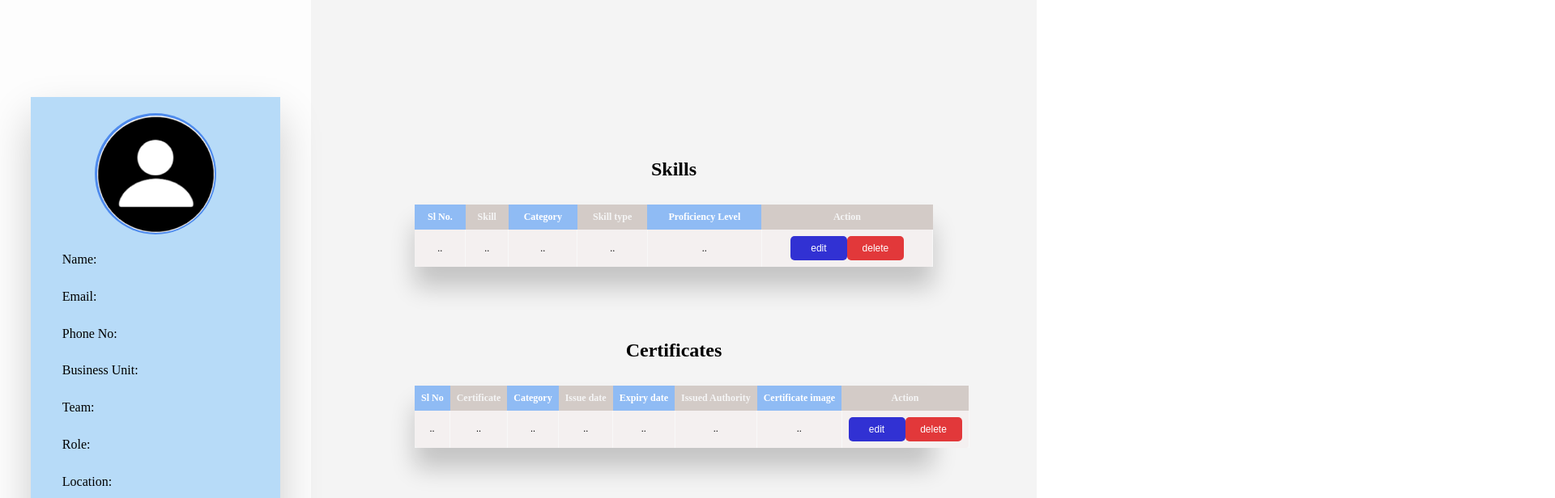
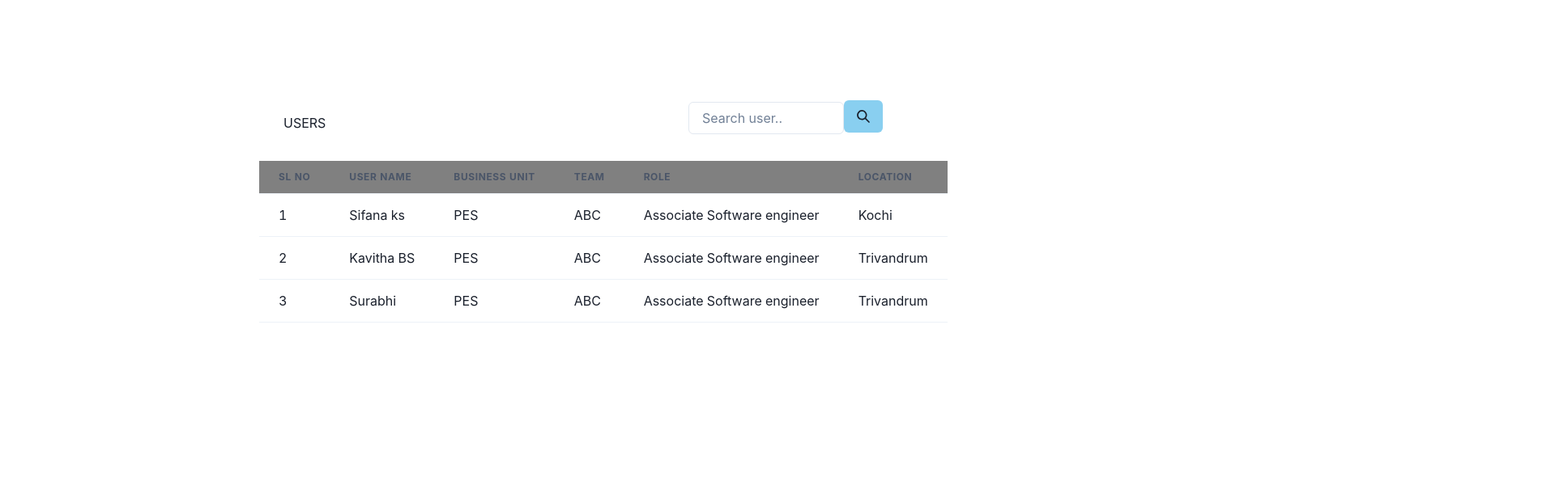
Before and after one commit to mishelshaji/EXP-G5-SkillMatrix, a React (Create React App) app in the folder client/skillmatrix/: page / in a window 1280 px wide. Shown: the top 616 px of the page at 81% size, 1920 px wide, since content can reach past the window. Built offline with nearby package versions, Linux system fonts and the light colour scheme.

Commit message:
Sifana-Popup-Components

```diff
--- a/client/skillmatrix/package.json
+++ b/client/skillmatrix/package.json
@@ -3,6 +3,8 @@
   "version": "0.1.0",
   "private": true,
   "dependencies": {
+    "@chakra-ui/icons": "^2.0.17",
+    "@chakra-ui/react": "^2.5.0",
     "@testing-library/jest-dom": "^5.16.5",
     "@testing-library/react": "^13.4.0",
     "@testing-library/user-event": "^13.5.0",
--- a/client/skillmatrix/src/App.js
+++ b/client/skillmatrix/src/App.js
@@ -1,9 +1,10 @@
 import React from "react";
-import Home from './pages/user/UserHome.js'
+import Home from './pages/user/UserHome.js';
+import SkillTable from "./pages/admin/AdminSkill.js";
 
 function App() {
   return (
-     <Home/>
+     <SkillTable/>
   );
 }
 
--- a/client/skillmatrix/src/index.js
+++ b/client/skillmatrix/src/index.js
@@ -1,8 +1,13 @@
 import React from 'react';
 import ReactDOM from 'react-dom/client';
 import App from './App';
+import { ChakraProvider } from '@chakra-ui/react';
+
 
 const root = ReactDOM.createRoot(document.getElementById('root'));
 root.render(
+    <ChakraProvider>
     <App />
+    </ChakraProvider>
+
 );
--- /dev/null
+++ b/client/skillmatrix/src/pages/admin/AdminSkill.js
@@ -0,0 +1,66 @@
+import '../style/AdminSkill.css';
+import {
+  Table,
+  Thead,
+  Tbody,
+  Tr,
+  Th,
+  Td,
+  TableContainer,
+  Input,
+  Button
+} from '@chakra-ui/react';
+import { SearchIcon } from '@chakra-ui/icons';
+
+function SkillTable() {
+  return (
+    <div>
+      <h1 class="head1">USERS</h1>
+      <div class="search">
+        <Input type="search" maxWidth="15%" placeholder="Search user.."></Input>
+        <Button bgColor="#89CFF0" marginBottom="7px"><SearchIcon /></Button>
+      </div>
+      <TableContainer>
+        <Table variant='simple' size="md" marginTop="10%" marginLeft="25%" maxWidth="60%">
+          <Thead>
+            <Tr bgColor="#808080">
+              <Th>Sl no</Th>
+              <Th>User Name</Th>
+              <Th>Business Unit</Th>
+              <Th>Team</Th>
+              <Th>Role</Th>
+              <Th>Location</Th>
+            </Tr>
+          </Thead>
+          <Tbody>
+            <Tr>
+              <Td>1</Td>
+              <Td>Sifana ks</Td>
+              <Td>PES</Td>
+              <Td>ABC</Td>
+              <Td>Associate Software engineer</Td>
+              <Td>Kochi</Td>
+            </Tr>
+            <Tr>
+              <Td>2</Td>
+              <Td>Kavitha BS</Td>
+              <Td>PES</Td>
+              <Td>ABC</Td>
+              <Td>Associate Software engineer</Td>
+              <Td>Trivandrum</Td>
+            </Tr>
+            <Tr>
+              <Td>3</Td>
+              <Td>Surabhi</Td>
+              <Td>PES</Td>
+              <Td>ABC</Td>
+              <Td>Associate Software engineer</Td>
+              <Td>Trivandrum</Td>
+            </Tr>
+          </Tbody>
+        </Table>
+      </TableContainer>
+    </div>)
+}
+
+export default SkillTable;
--- /dev/null
+++ b/client/skillmatrix/src/pages/style/AdminSkill.css
@@ -0,0 +1,11 @@
+.head1 {
+    position: relative;
+    top: 140px;
+    left: 350px;
+}
+
+.search {
+    position: relative;
+    top: 100px;
+    left: 850px;
+}
```
Also changed, not shown: client/skillmatrix/src/components/PopupAdd.js (added, +64 -0 lines), client/skillmatrix/src/components/PopupDelete.js (added, +44 -0 lines), client/skillmatrix/src/components/UserCertificatePopup.js (added, +72 -0 lines), client/skillmatrix/src/components/UserSkillPopup.js (added, +72 -0 lines), 1 other file (tests, documents, lock files or other folders).
